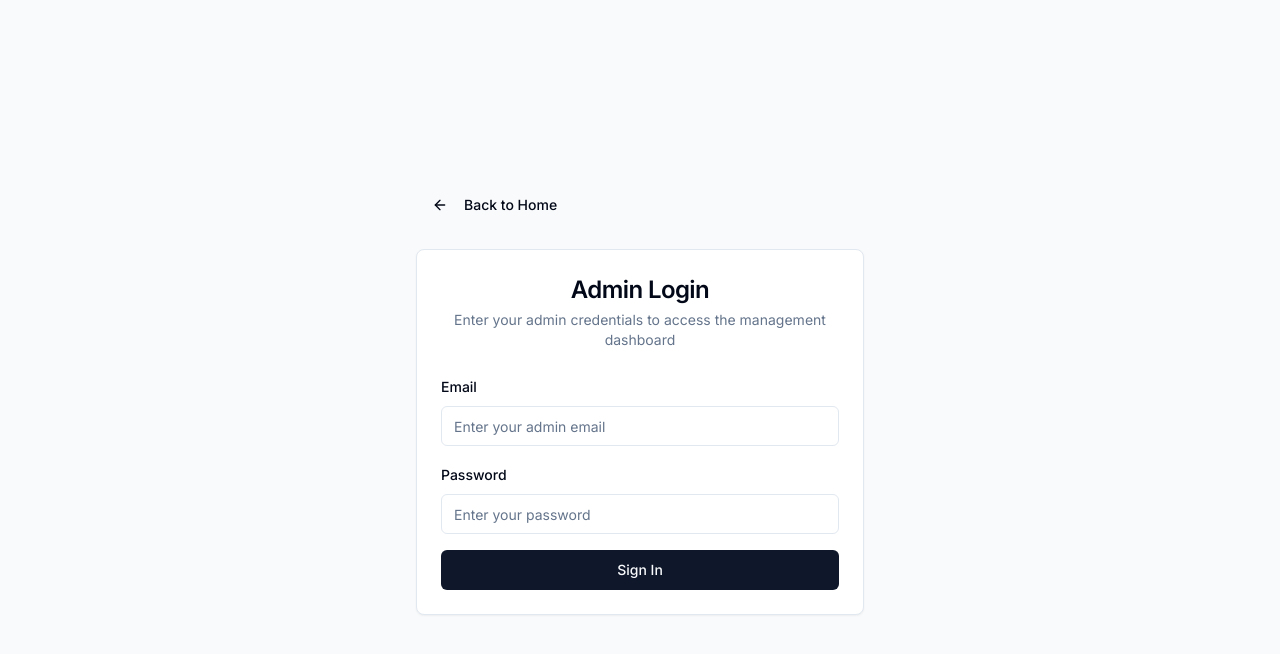
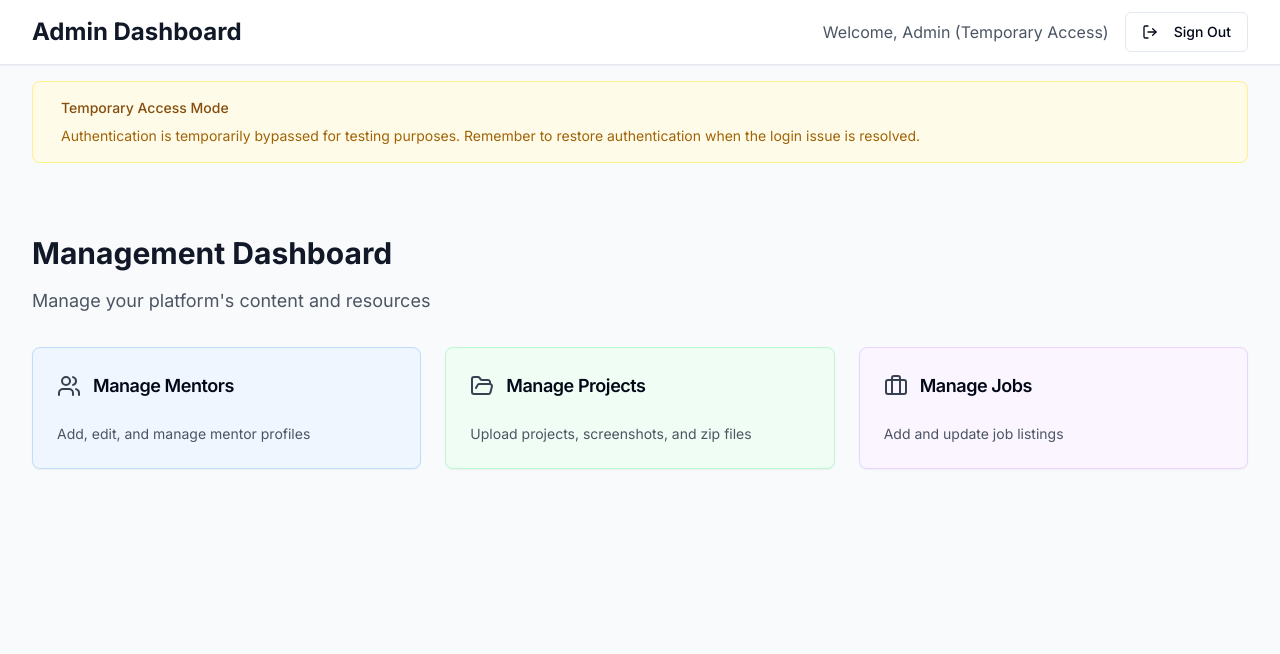
Before and after one commit to CBVinay/career-advance-pathway-app, a React (Vite) app: page /admin/dashboard in a window 1280 px wide. Before the commit this address led to /admin/login. Shown: the top 654 px of the page. Built offline with nearby package versions, Linux system fonts and the light colour scheme.

Commit message:
Fix: Skip admin login for temporary access
Temporarily bypass admin login requirement to allow access to admin pages.

```diff
--- a/src/components/AdminProtectedRoute.tsx
+++ b/src/components/AdminProtectedRoute.tsx
@@ -10,6 +10,12 @@ interface AdminProtectedRouteProps {
 const AdminProtectedRoute: React.FC<AdminProtectedRouteProps> = ({ children }) => {
   const { adminUser, loading } = useAdminAuth();
 
+  // Temporary bypass for testing - remove this when auth is fixed
+  console.log('AdminProtectedRoute: Temporarily bypassing authentication');
+  return <>{children}</>;
+
+  // Original authentication logic (commented out temporarily)
+  /*
   if (loading) {
     return (
       <div className="min-h-screen flex items-center justify-center">
@@ -23,6 +29,7 @@ const AdminProtectedRoute: React.FC<AdminProtectedRouteProps> = ({ children }) =
   }
 
   return <>{children}</>;
+  */
 };
 
 export default AdminProtectedRoute;
--- a/src/pages/AdminDashboard.tsx
+++ b/src/pages/AdminDashboard.tsx
@@ -40,11 +40,29 @@ const AdminDashboard = () => {
           <div className="flex justify-between items-center h-16">
             <h1 className="text-2xl font-bold text-gray-900">Admin Dashboard</h1>
             <div className="flex items-center gap-4">
-              <span className="text-gray-600">Welcome, {adminUser?.full_name}</span>
+              <span className="text-gray-600">
+                Welcome, {adminUser?.full_name || 'Admin (Temporary Access)'}
+              </span>
               <Button variant="outline" onClick={signOut}>
                 <LogOut className="h-4 w-4 mr-2" />
                 Sign Out
               </Button>
+            </div>
+          </div>
+        </div>
+      </div>
+
+      {/* Temporary notice */}
+      <div className="max-w-7xl mx-auto px-4 sm:px-6 lg:px-8 py-4">
+        <div className="bg-yellow-50 border border-yellow-200 rounded-lg p-4 mb-6">
+          <div className="flex">
+            <div className="ml-3">
+              <h3 className="text-sm font-medium text-yellow-800">
+                Temporary Access Mode
+              </h3>
+              <div className="mt-2 text-sm text-yellow-700">
+                <p>Authentication is temporarily bypassed for testing purposes. Remember to restore authentication when the login issue is resolved.</p>
+              </div>
             </div>
           </div>
         </div>
```
